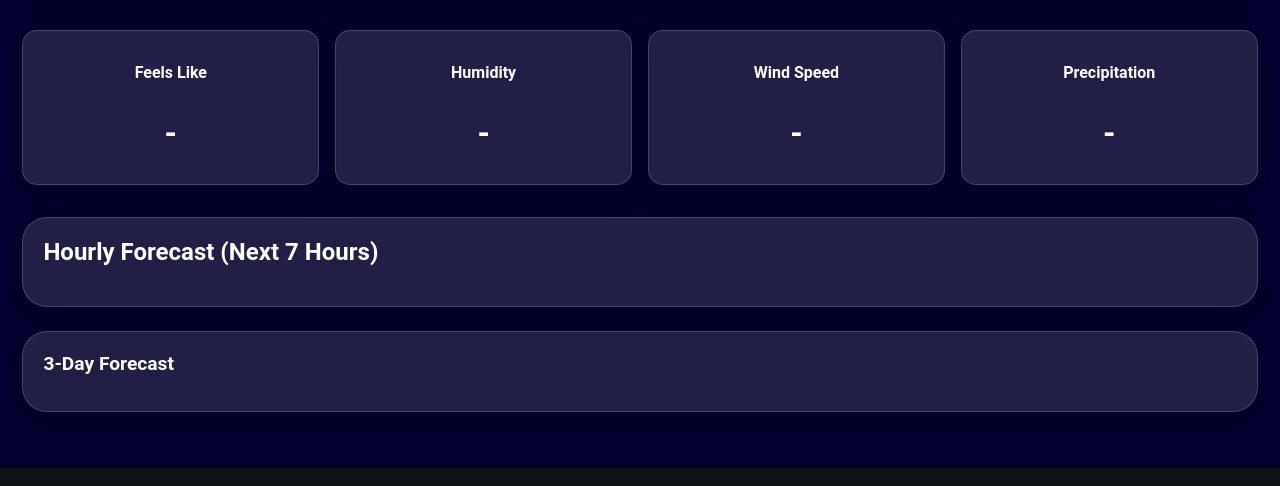
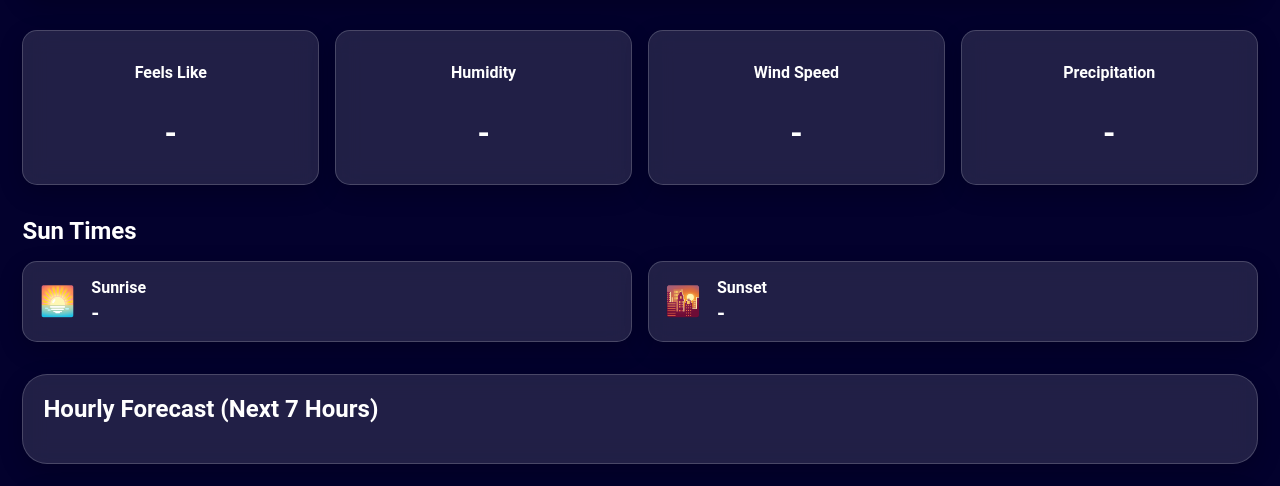
Before and after one commit to MedsonKasese/SkyCast, a plain HTML site: page index.html in a window 1280 px wide. Shown: the part 463-949 px from the top of the page. Drawn offline with Linux system fonts and the light colour scheme; no server answers.

Commit message:
feat: add sunrise and sunset times

```diff
--- a/css/components.css
+++ b/css/components.css
@@ -270,6 +270,54 @@ SEARCH FORM
   text-align: center;
 }
 
+/* SUN TIMES */
+.sun-times-section {
+  margin-bottom: var(--spacing-large);
+}
+
+.sun-times-section h2 {
+  margin-bottom: var(--spacing-medium);
+}
+
+.sun-times-grid {
+  display: grid;
+  grid-template-columns: repeat(2, 1fr);
+  gap: var(--spacing-medium);
+}
+
+.sun-time-card {
+  display: flex;
+  align-items: center;
+  gap: var(--spacing-medium);
+
+  padding: var(--spacing-medium);
+  border-radius: var(--border-radius-small);
+
+  background: rgba(255, 255, 255, 0.12);
+  backdrop-filter: blur(12px);
+  -webkit-backdrop-filter: blur(12px);
+
+  border: 1px solid rgba(255, 255, 255, 0.18);
+  box-shadow: var(--shadow);
+}
+
+.sun-time-icon {
+  font-size: 1.8rem;
+  line-height: 1;
+}
+
+.sun-time-card h3 {
+  margin: 0 0 0.25rem;
+  font-size: 1rem;
+  font-weight: 600;
+}
+
+.sun-time-card p {
+  margin: 0;
+  font-size: 1.3rem;
+  font-weight: 700;
+}
+
 /* ========================================
    FOOTER
    ======================================== */
@@ -356,3 +404,17 @@ footer {
 .footer-bottom i {
   color: var(--accent-color);
 }
+xt-align: center;
+  color: #aaaaaa;
+}
+
+.footer-bottom p {
+  margin: 0;
+}
+.footer-bottom p a {
+  text-decoration: none;
+}
+
+.footer-bottom i {
+  color: var(--accent-color);
+}
--- a/index.html
+++ b/index.html
@@ -128,6 +128,29 @@
           </div>
         </section>
 
+        <!--SUN TIMES SECTION -->
+        <section class="sun-times-section">
+          <h2>Sun Times</h2>
+
+          <div class="sun-times-grid">
+            <div class="sun-time-card">
+              <span class="sun-time-icon">🌅</span>
+              <div>
+                <h3>Sunrise</h3>
+                <p id="sunrise">-</p>
+              </div>
+            </div>
+
+            <div class="sun-time-card">
+              <span class="sun-time-icon">🌇</span>
+              <div>
+                <h3>Sunset</h3>
+                <p id="sunset">-</p>
+              </div>
+            </div>
+          </div>
+        </section>
+
         <!-- HOURLY FORECAST SECTION -->
 
         <section class="hourly-section weather-card">
--- a/js/ui.js
+++ b/js/ui.js
@@ -53,6 +53,22 @@ export function displayFeelsLike(weather) {
   const feelsLike = document.getElementById("feels-like");
   feelsLike.textContent = `${Math.round(weather.current.feelslike_c)}°C`;
 }
+
+// SUN TIMES LOGIC
+export function displaySunTimes(weather) {
+  const sunrise = document.getElementById("sunrise");
+  const sunset = document.getElementById("sunset");
+
+  const astro = weather.forecast?.forecastday?.[0]?.astro;
+
+  if (!sunrise || !sunset || !astro) {
+    return;
+  }
+
+  sunrise.textContent = astro.sunrise;
+  sunset.textContent = astro.sunset;
+}
+
 function applyWeatherTheme(weather) {
   const body = document.body;
 
@@ -197,4 +213,5 @@ export function displayWeather(weather) {
   displayWindSpeed(weather);
   displayPrecipitation(weather);
   displayFeelsLike(weather);
+  displaySunTimes(weather);
 }
```
Lines whose indentation alone changed are shown as unchanged.
